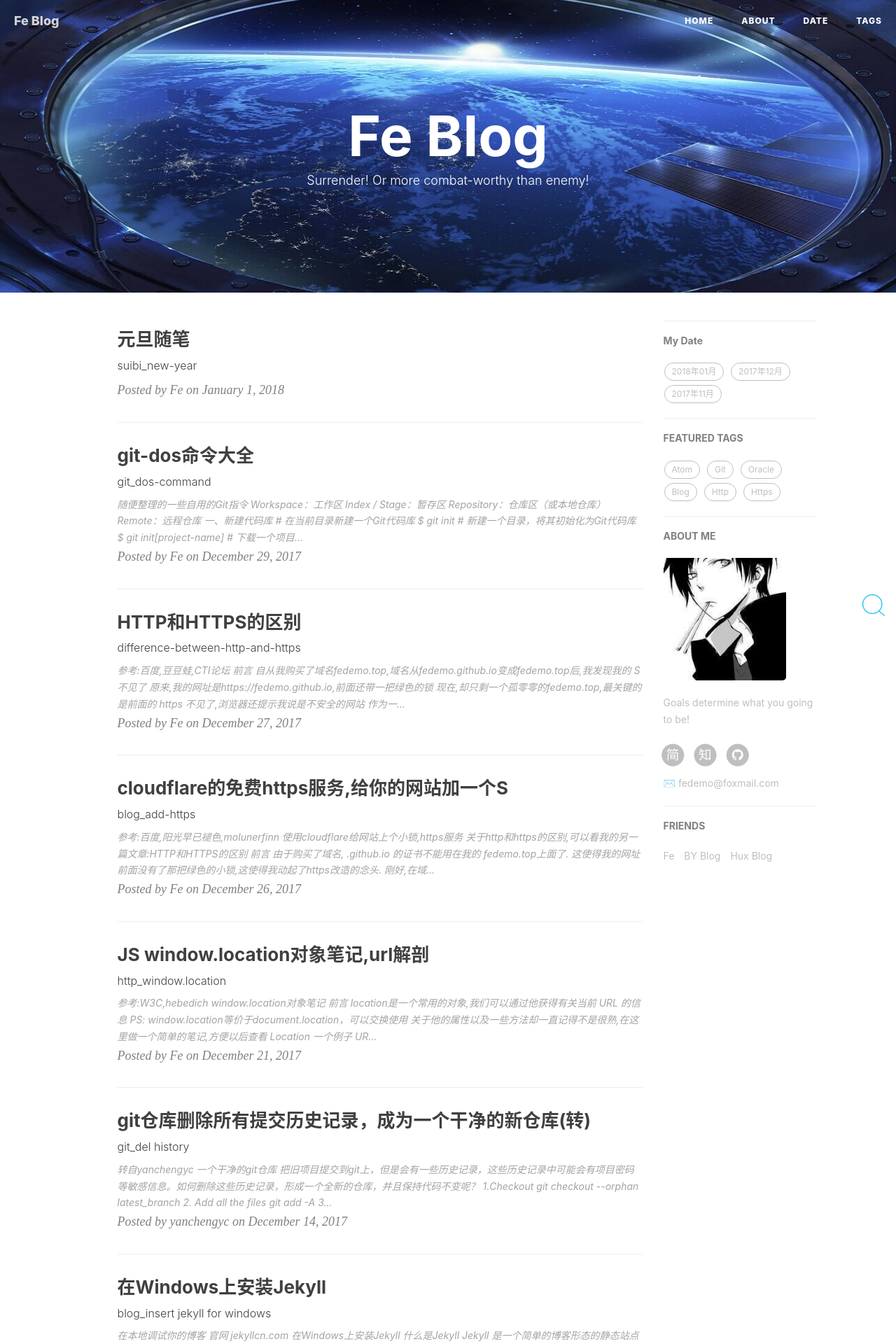
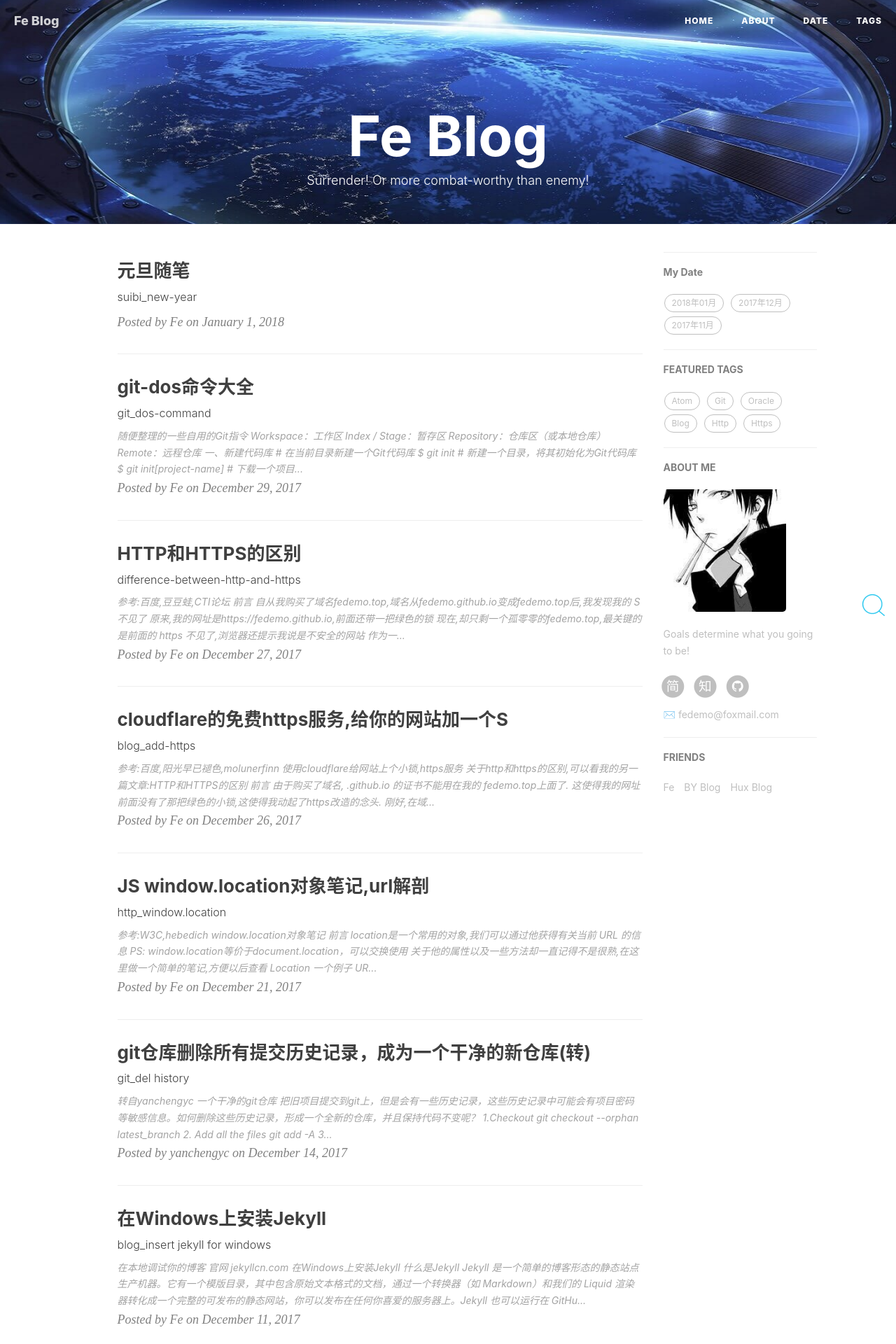
Before and after one commit to FeDemo/fedemo.github.io, a Jekyll site: the page built from index.html, in a window 1280 px wide. Shown: the top 1920 px of the page at 70% size. Built offline with Jekyll 4.4.1, drawn with Linux system fonts in a browser that asks for light colours; nearby versions of some CDN libraries; the list of posts is cut into pages by our own code; comment, search, counter and statistics services are not loaded.

Commit message:
update header.css.header 调整头部高度

```diff
--- a/_layouts/page.html
+++ b/_layouts/page.html
@@ -1,7 +1,18 @@
 ---
 layout: default
 ---
-
+<style type="text/css">
+    header.intro-header{
+        /*background-image: url('{{ site.baseurl }}/{% if page.header-img %}{{ page.header-img }}{% else %}{{ site.header-img }}{% endif %}')*/
+        height: 320px;
+        overflow: hidden;
+    }
+    header iframe{
+        width: 100%;
+        height: 100%;
+        border: 0;
+    }
+</style>
 <!-- Page Header -->
 <header class="intro-header" style="background-image: url('{{ site.baseurl }}/{% if page.header-img %}{{ page.header-img }}{% else %}{{ site.header-img }}{% endif %}')">
     <div class="container">
```
